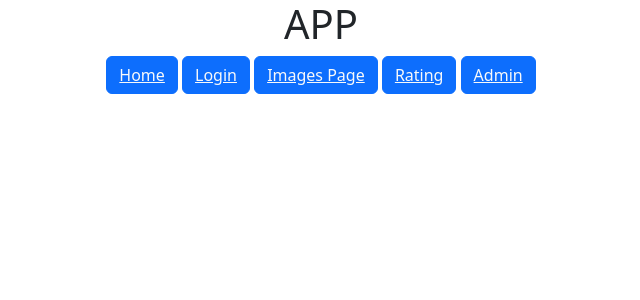
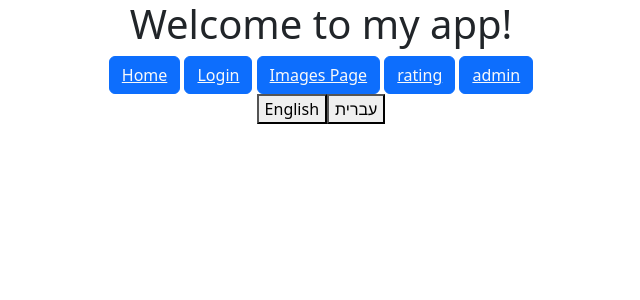
Before and after one commit to talgalm/Beautiful-Images-Project, a React (Create React App) app in the folder Frontend/beautiful-images-frontend/: page / in a window 1280 px wide. Shown: the top 300 px of the page, without its empty margins (319-959 px from the left). Built offline with nearby package versions, Linux system fonts and the light colour scheme.

Commit message:
add 2 language support

```diff
--- a/Frontend/beautiful-images-frontend/package.json
+++ b/Frontend/beautiful-images-frontend/package.json
@@ -7,11 +7,14 @@
     "@testing-library/react": "^13.4.0",
     "@testing-library/user-event": "^13.5.0",
     "bootstrap": "^5.3.2",
+    "i18next": "^23.8.1",
+    "i18next-browser-languagedetector": "^7.2.0",
     "re-resizable": "^6.9.11",
     "react": "^18.2.0",
     "react-bootstrap": "^2.9.2",
     "react-dom": "^18.2.0",
     "react-draggable": "^4.4.6",
+    "react-i18next": "^14.0.1",
     "react-router-dom": "^6.21.1",
     "react-scripts": "5.0.1",
     "react-sortable-hoc": "^2.0.0",
--- a/Frontend/beautiful-images-frontend/src/App.js
+++ b/Frontend/beautiful-images-frontend/src/App.js
@@ -2,18 +2,23 @@ import React from 'react';
 import { Link } from 'react-router-dom';
 import { Button } from 'react-bootstrap';
 import './App.css';
+import { useTranslation } from 'react-i18next';
+import LanguageSwitcher from './components/LanguageSwitcher';
 
 function App() {
+  const { t } = useTranslation();
+
   return (
     <div className="App">
-      <h1>APP</h1>
+      <h1>{t('welcome')}</h1>
       <nav>
-        <Button variant="primary"><Link to="/home" className="text-light">Home</Link></Button>{' '}
-        <Button variant="primary"><Link to="/login" className="text-light">Login</Link></Button>{' '}
-        <Button variant="primary"><Link to="/images" className="text-light">Images Page</Link></Button>{' '}
-        <Button variant="primary"><Link to="/rating" className="text-light">Rating</Link></Button>{' '}
-        <Button variant="primary"><Link to="/admin" className="text-light">Admin</Link></Button>{' '}
+        <Button variant="primary"><Link to="/home" className="text-light">{t('home')}</Link></Button>{' '}
+        <Button variant="primary"><Link to="/login" className="text-light">{t('login')}</Link></Button>{' '}
+        <Button variant="primary"><Link to="/images" className="text-light">{t('images')}</Link></Button>{' '}
+        <Button variant="primary"><Link to="/rating" className="text-light">{t('rating')}</Link></Button>{' '}
+        <Button variant="primary"><Link to="/admin" className="text-light">{t('admin')}</Link></Button>{' '}
       </nav>
+      <LanguageSwitcher/>
     </div>
   );
 }
--- /dev/null
+++ b/Frontend/beautiful-images-frontend/src/components/LanguageSwitcher.js
@@ -0,0 +1,19 @@
+import React from 'react';
+import { useTranslation } from 'react-i18next';
+
+const LanguageSwitcher = () => {
+  const { i18n } = useTranslation();
+
+  const changeLanguage = (language) => {
+    i18n.changeLanguage(language);
+  };
+
+  return (
+    <div>
+      <button onClick={() => changeLanguage('en')}>English</button>
+      <button onClick={() => changeLanguage('he')}>עברית</button>
+    </div>
+  );
+};
+
+export default LanguageSwitcher;
--- /dev/null
+++ b/Frontend/beautiful-images-frontend/src/i18n.js
@@ -0,0 +1,29 @@
+import i18n from 'i18next';
+import { initReactI18next } from 'react-i18next';
+import LanguageDetector from 'i18next-browser-languagedetector';
+
+import translationEN from './locales/en.json';
+import translationHE from './locales/he.json';
+
+const resources = {
+  en: {
+    translation: translationEN,
+  },
+  he: {
+    translation: translationHE,
+  },
+};
+
+i18n
+  .use(initReactI18next)
+  .use(LanguageDetector)
+  .init({
+    resources,
+    fallbackLng: 'en', // Default language if the translation is missing
+    keySeparator: false,
+    interpolation: {
+      escapeValue: false, // React already sanitizes values
+    },
+  });
+
+export default i18n;
--- a/Frontend/beautiful-images-frontend/src/index.js
+++ b/Frontend/beautiful-images-frontend/src/index.js
@@ -8,11 +8,13 @@ import LoginPage from './pages/LoginPage';
 import ImagesPage from './pages/ImagesPage';
 import RatingPage from './pages/RatingPage';
 import AdminPage from './pages/AdminPage';
-
+import { I18nextProvider } from 'react-i18next';
+import i18n from './i18n';
 import 'bootstrap/dist/css/bootstrap.min.css';
 
 const root = ReactDOM.createRoot(document.getElementById('root'));
 root.render(
+  <I18nextProvider i18n={i18n}>
   <Router>
     <Routes>
       <Route exact path="/" element={<App/>} />
@@ -23,4 +25,5 @@ root.render(
       <Route path="/admin" element={<AdminPage/>} />
     </Routes>
   </Router>
+  </I18nextProvider>
 );
--- /dev/null
+++ b/Frontend/beautiful-images-frontend/src/locales/en.json
@@ -0,0 +1,12 @@
+{
+    "welcome": "Welcome to my app!",
+    "home": "Home",
+    "login": "Login",
+    "images":"Images Page",
+    "rating":"rating",
+    "admin":"admin",
+    "adminPageTitle": "Mange Site",
+    "description": "description of the experiment",
+    "choose-photos": "Start en experiment",
+    "greet": "Hello, {{name}}!"
+}
--- /dev/null
+++ b/Frontend/beautiful-images-frontend/src/locales/he.json
@@ -0,0 +1,12 @@
+{
+    "welcome": "!ברוכים הבאים לאפליקציה שלי",
+    "home": "בית",
+    "login": "התחברות",
+    "images":"תמונות",
+    "rating":"דירוג",
+    "admin":"ניהול אתר",
+    "adminPageTitle": "עמוד ניהול האתר",
+    "description": "תיאור הניסוי",
+    "choose-photos": "התחל ניסוי",
+    "greet": "שלום, {{name}}!"
+}
--- a/Frontend/beautiful-images-frontend/src/pages/AdminPage.js
+++ b/Frontend/beautiful-images-frontend/src/pages/AdminPage.js
@@ -1,9 +1,11 @@
 import React from 'react';
+import { useTranslation } from 'react-i18next';
 
 const AdminPage = () => {
+  const { t } = useTranslation();
   return (
     <div>
-      <h1>AdminPage</h1>
+      <h1>{t("adminPageTitle")}</h1>
     </div>
   );
 };
--- a/Frontend/beautiful-images-frontend/src/pages/HomePage.js
+++ b/Frontend/beautiful-images-frontend/src/pages/HomePage.js
@@ -1,10 +1,12 @@
 import React from 'react';
+import { useTranslation } from 'react-i18next';
 
 const HomePage = () => {
+  const { t } = useTranslation();
   return (
     <div>
-      <h1>Welcome to the Home Page</h1>
-      <p>This is a simple home page.</p>
+      <h1>{t('welcome')}</h1>
+      <p>{t('description')}</p>
     </div>
   );
 };
--- a/Frontend/beautiful-images-frontend/src/pages/ImagesPage.js
+++ b/Frontend/beautiful-images-frontend/src/pages/ImagesPage.js
@@ -1,8 +1,11 @@
 import React, { useState } from 'react';
 import {Button, Card, Row, Col, Modal} from 'react-bootstrap';
 import './ImagesPage.css';
+import { useTranslation } from 'react-i18next';
 
 const ImagesPage = () => {
+  const { t } = useTranslation();
+
   const [images, setImages] = useState([]);
   const [displayedImages, setdIsplayedImages] = useState(false);
   const [showModal, setShowModal] = useState(false);
@@ -37,7 +40,7 @@ const ImagesPage = () => {
   return (
     <div className="App" style={{margin:"25px"}}>
       <h1>Beautiful Images</h1>
-      <Button variant="primary" onClick={fetchImages}>Refresh Images</Button>
+      <Button variant="primary" onClick={fetchImages}>{t('choose-photos')}</Button>
       {displayedImages && <Row>
         {images.map((image, index) => (
           <Col xl={2} lg={3} md={3} sm={4} xs={6}
--- a/Frontend/beautiful-images-frontend/src/pages/LoginPage.js
+++ b/Frontend/beautiful-images-frontend/src/pages/LoginPage.js
@@ -1,9 +1,11 @@
 import React from 'react';
+import { useTranslation } from 'react-i18next';
 
 const LoginPage = () => {
+  const { t } = useTranslation();
   return (
     <div>
-      <h1>LoginPage</h1>
+      <h1>{t("login")}</h1>
     </div>
   );
 };
```
